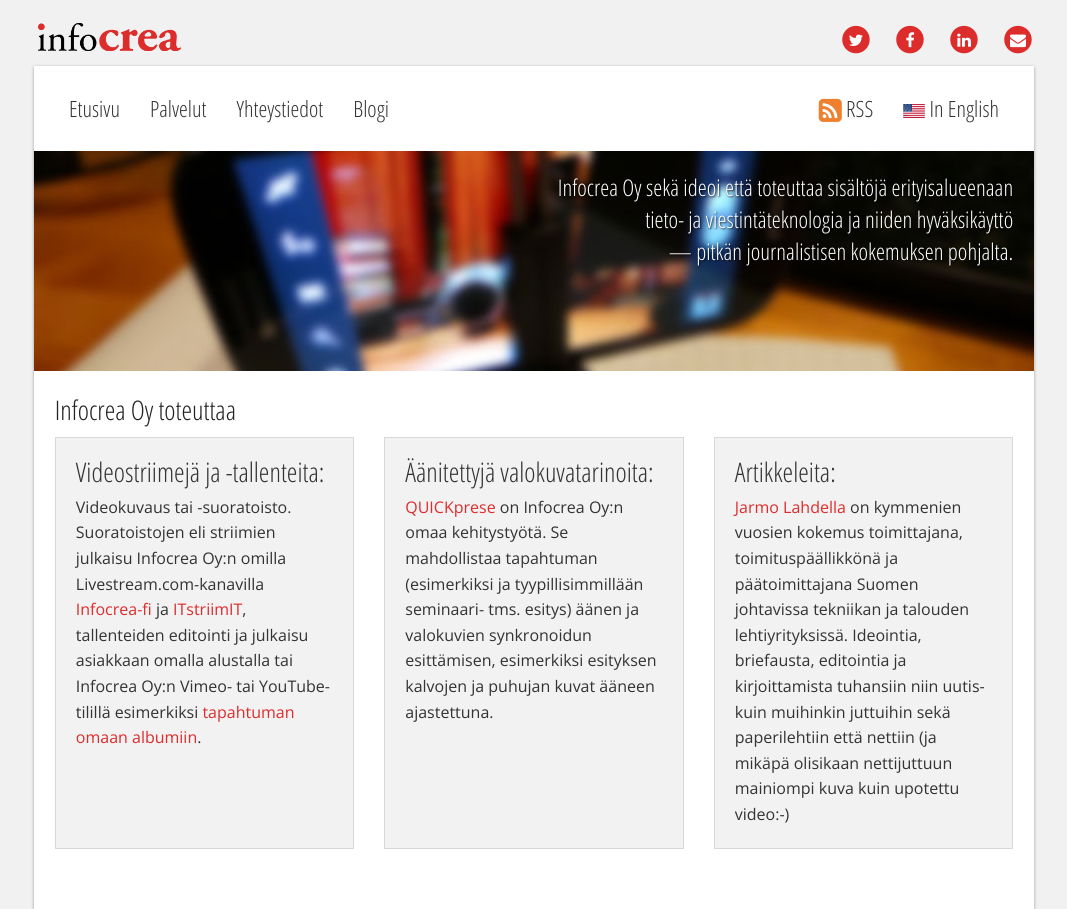
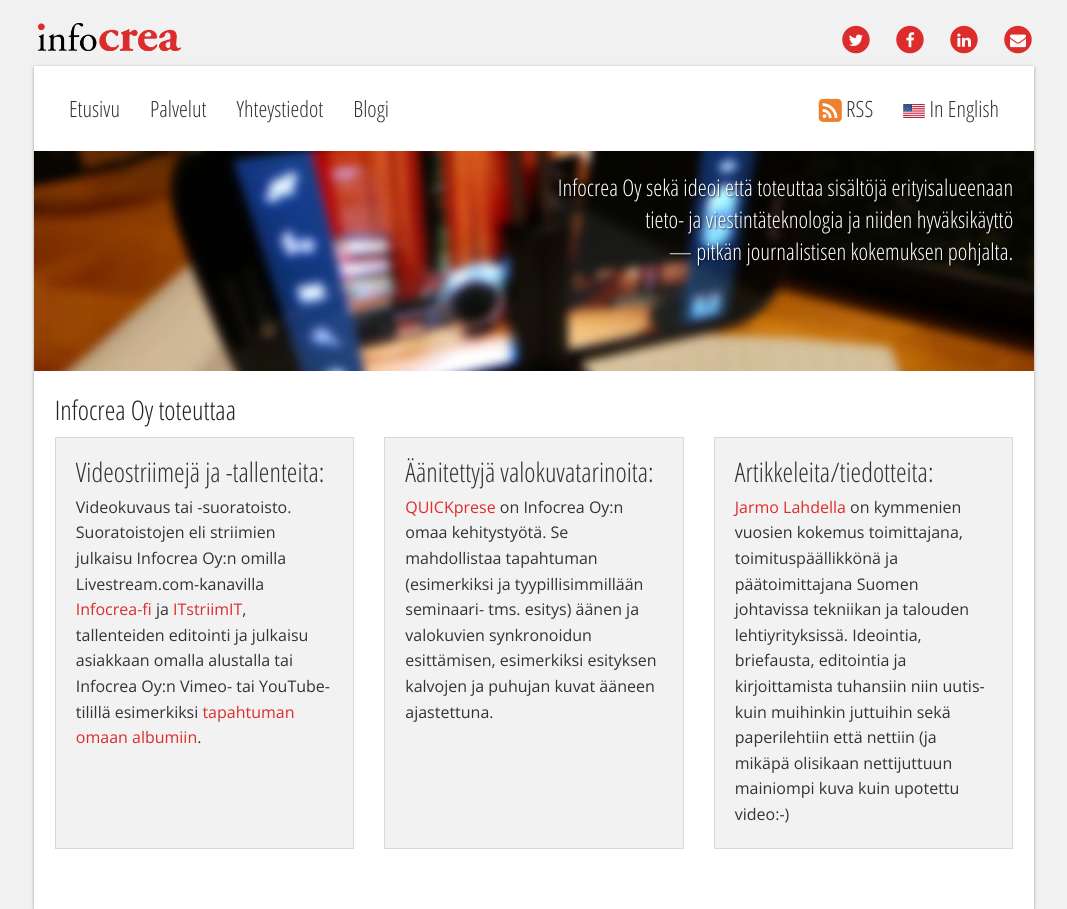
Before and after one commit to Pyppe/infocrea.fi, a Jekyll site: the page built from index.html, in a window 1280 px wide. Shown: the whole page, without its empty margins (106-1173 px from the left). Built offline with Jekyll 4.4.1, drawn with Linux system fonts in a browser that asks for light colours; nearby versions of some CDN libraries.

Commit message:
indexin tuunailua

```diff
--- a/index.html
+++ b/index.html
@@ -41,7 +41,7 @@
     </div>
     <div class="columns large-4 example">
       <div class="panel" data-equalizer-watch>
-        <h3>Artikkeleita:</h3>
+        <h3>Artikkeleita/tiedotteita:</h3>
         <p>
           <a href="http://www.infocrea.fi/Jarmo-Lahti-CV">Jarmo Lahdella</a> on kymmenien vuosien kokemus toimittajana,
           toimituspäällikkönä ja päätoimittajana Suomen johtavissa tekniikan ja talouden lehtiyrityksissä. Ideointia,
```
